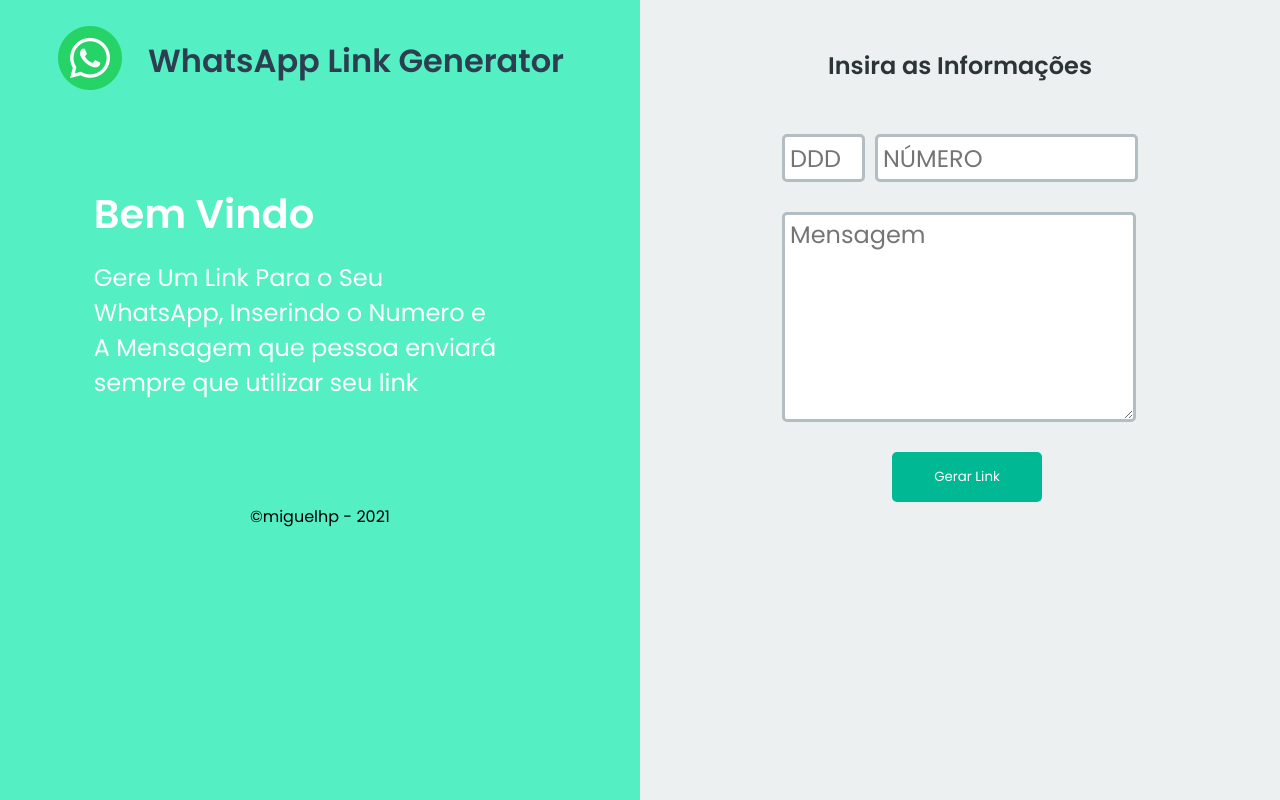
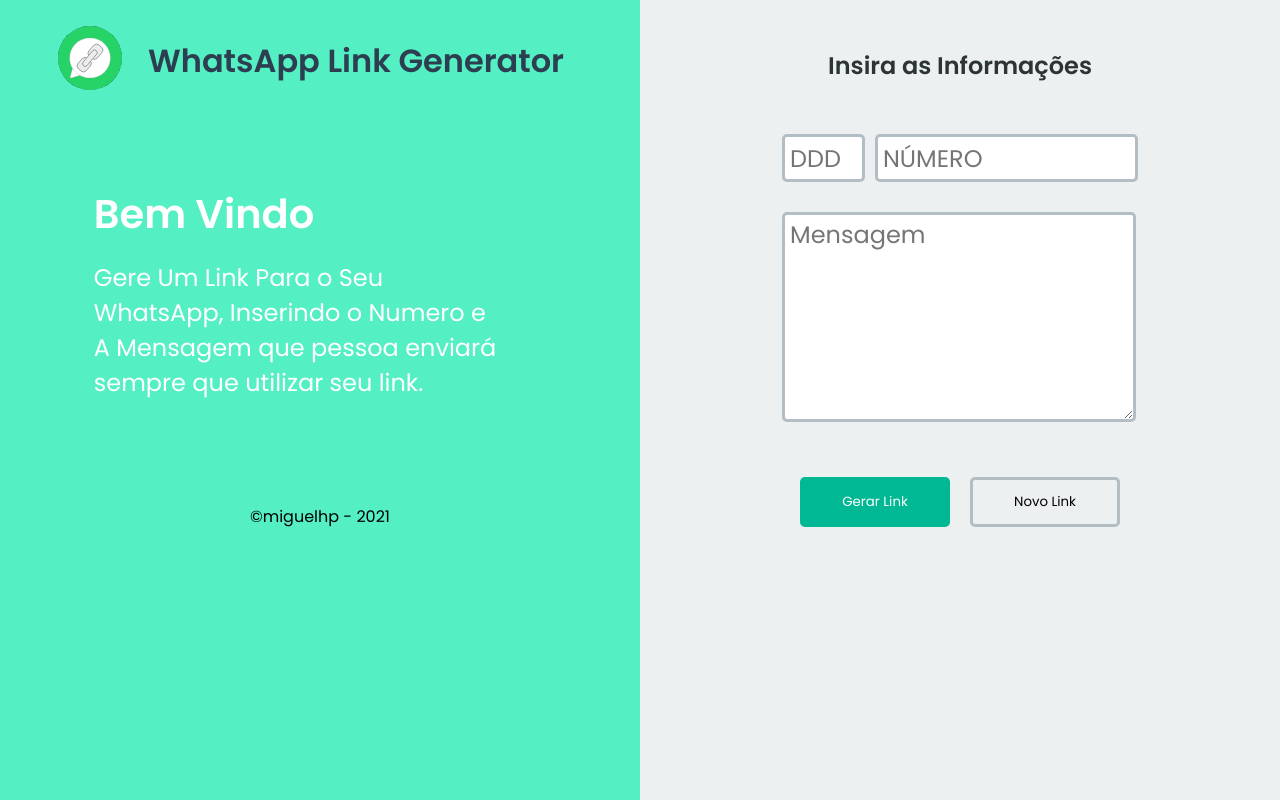
Before and after one commit to miguelhp373/WhatsApp_Link_Generator, a React (Create React App) app: page / in a window 1280 px wide. Built offline with nearby package versions, Linux system fonts and the light colour scheme.

Commit message:
Create Version 1.0.1 - 08-03-21

```diff
--- a/package.json
+++ b/package.json
@@ -4,16 +4,19 @@
   "private": true,
   "dependencies": {
     "@material-ui/core": "^4.11.3",
+    "@material-ui/lab": "^4.0.0-alpha.57",
     "@testing-library/jest-dom": "^5.11.4",
     "@testing-library/react": "^11.1.0",
     "@testing-library/user-event": "^12.1.10",
     "@types/jest": "^26.0.15",
     "@types/node": "^12.0.0",
     "@types/react": "^17.0.0",
+    "@types/react-alert": "^5.2.0",
     "@types/react-dom": "^17.0.0",
     "@types/react-modal": "^3.12.0",
-    "babel-loader": "^8.2.2",
     "react": "^17.0.1",
+    "react-alert": "^7.0.2",
+    "react-alert-template-basic": "^1.0.0",
     "react-dom": "^17.0.1",
     "react-icons": "^4.2.0",
     "react-modal": "^3.12.1",
--- a/src/App.tsx
+++ b/src/App.tsx
@@ -1,5 +1,5 @@
-import React, { useEffect, useState } from 'react';
-import Modal from 'react-modal'
+import React, { useState } from 'react';
+import Modal from 'react-modal';
 import { FaTimes, FaLink } from 'react-icons/fa'
 
 import global from '../src/styles/global.module.css';
@@ -8,21 +8,12 @@ import container_right from '../src/styles/container-right/container.module.css'
 import ModalStyles from '../src/styles/components/modal.module.css'
 
 
-
 Modal.setAppElement('#root')
 
 
+function App() {
 
 
-interface FieldsInput{
-  codNumber: string;
-  phoneNumber: string;
-  messageField: string;
-}
-
-
-
-function App() {
 
   const ModalStyle = {
     overlay: {
@@ -48,15 +39,18 @@ function App() {
 
   const FieldInitialValues = {
     codNumber: '',
-    phoneNumber:'',
+    phoneNumber: '',
     messageField: ''
   }
 
+
   const [modalIsOpen, setOpenModal] = useState(false);
-  const [values, setValues] = useState({FieldInitialValues})
+  const [values, setValues] = useState({ FieldInitialValues })
+  const [link, setLink] = useState('')
+  const [copy, setCopy] = useState(false)
 
 
-  function onChange(ev:React.ChangeEvent<HTMLInputElement> | React.ChangeEvent<HTMLTextAreaElement>){
+  function getValueToField(ev: React.ChangeEvent<HTMLInputElement> | React.ChangeEvent<HTMLTextAreaElement>) {
     const { id, value } = ev.currentTarget
 
     localStorage.setItem(id, value)
@@ -68,37 +62,60 @@ function App() {
   }
 
   function LinkCreate() {
+    let codField = (document.getElementById('codNumber') as HTMLInputElement)
+    let phoneField = (document.getElementById('phoneNumber') as HTMLInputElement)
+    let messageField = (document.getElementById('messageField') as HTMLInputElement)
 
+
+
+
+    if((codField.value === '')||(phoneField.value === '')||(messageField.value === '')){
+     alert('Preencha Todos Campos Para Prosseguir!')
+    }else{
       let codNumber = localStorage.getItem('codNumber')
       let phoneNumber = localStorage.getItem('phoneNumber')
       let message = localStorage.getItem('messageField')
       let LinkApi = 'wa.me/';
       let LinkGerated = `${LinkApi}55${codNumber}${phoneNumber}?text=${message}`;
-    console.log(LinkGerated)
-    localStorage.setItem('link',LinkGerated);
+      localStorage.setItem('link', LinkGerated)
       setOpenModal(true)
+      setLink(LinkGerated)
+    }
+
 
   }
 
+  function ClearFields(){
+    let cod = (document.getElementById('codNumber') as HTMLInputElement)
+    let phone = (document.getElementById('phoneNumber') as HTMLInputElement)
+    let message = (document.getElementById('messageField') as HTMLInputElement)
+    cod.value = ''
+    phone.value = ''
+    message.value = ''
+  }
+
+
+  function CopyLink() {
+    (document.getElementById('linkCopy') as HTMLInputElement).select();
+    document.execCommand('copy')
+    setCopy(true)
+  }
+
+
   function CloseModal() {
     setOpenModal(false)
+    setCopy(false)
   }
-
-/*  function CopyLink(){
-  var setLink = {(<HTMLInputElement>)document.getElementById('linkCopy').value} //parei aqui
-
-}  */
-
 
 
   return (
+
     <div className={global.container}>
-
       <div className={container_left.left_main_container}>
 
         <div className={container_left.title}>
           <div className={container_left.content}>
-            <img src="assets/whatsapp_icon.webp" alt="WhatsApp Logo" />
+            <img src="assets/logo.svg" alt="WhatsApp Logo" />
             <h1>WhatsApp Link Generator</h1>
           </div>
         </div>
@@ -109,7 +126,7 @@ function App() {
             <p>Gere Um Link Para o Seu <br />
               WhatsApp, Inserindo o Numero e <br />
               A Mensagem que pessoa enviará <br />
-              sempre que utilizar seu link
+              sempre que utilizar seu link.
             </p>
           </div>
         </div>
@@ -130,21 +147,25 @@ function App() {
 
             <div className={container_right.field_number_phone}>
               <input type="text" name="ddd" id="codNumber" className={container_right.field_ddd} placeholder='DDD' maxLength={2}
-              onChange={onChange}
+                onChange={getValueToField}
                 required
               />
               <input type="text" name="number-phone" id="phoneNumber" className={container_right.field_phone} placeholder='NÚMERO' maxLength={9}
-              onChange={onChange}
+                onChange={getValueToField}
                 required
               />
             </div>
 
             <div className={container_right.field_text_area}>
-              <textarea id='messageField' className={container_right.message_field} placeholder='Mensagem' onChange={onChange} required/>
+              <textarea id='messageField' className={container_right.message_field} placeholder='Mensagem' onChange={getValueToField} required />
             </div>
 
+            <br />
+
+            <div className={container_right.buttonContainer}>
               <div className={container_right.button_submit_generator}>
-              <button onClick={LinkCreate} >Gerar Link</button>
+                <button onClick={LinkCreate} className={container_right.btnGenerated}>Gerar Link</button>
+                <button onClick={ClearFields} className={container_right.newLink} >Novo Link</button>
 
 
 
@@ -160,15 +181,17 @@ function App() {
                   <div className={ModalStyles.container}>
                     <div className={ModalStyles.contentModal}>
 
-                    <input type="text" id='linkCopy' className={ModalStyles.linkField} />
+                      <input type="text" id='linkCopy' value={link} className={ModalStyles.linkField} />
 
                       <button
-                       /* onClick={CopyLink} */
+
+                        onClick={CopyLink}
+
                         className={ModalStyles.buttonLink}>
                         <FaLink style={{ paddingTop: '2px' }} />
                       &nbsp;
                       <span>
-                        Copiar Link
+                          {copy ? ('Copiado') : ('Copiar Link')}
                         </span>
                       </button>
 
@@ -178,6 +201,9 @@ function App() {
 
               </div>
             </div>
+
+
+          </div>
         </div>
       </div>
     </div>
--- a/src/styles/components/modal.module.css
+++ b/src/styles/components/modal.module.css
@@ -40,6 +40,8 @@
     width: 300px;
     height: 30px;
     font-size: 1rem;
+    padding-left:0.75rem;
+    box-sizing: border-box;
     border-radius: 5px;
     border: 3px solid #b2bec3;
 }
--- a/src/styles/container-right/container.module.css
+++ b/src/styles/container-right/container.module.css
@@ -88,11 +88,15 @@
 
 
 .button_submit_generator{
+    display: flex;
+    flex-direction: row;
+    justify-content: center;
+
     margin-top: 140px;
-    margin-left: 120px;
+
 }
 
-.button_submit_generator>button{
+.button_submit_generator>.btnGenerated{
     background:#00b894;
     color: #FFFF;
     border: none;
@@ -102,6 +106,21 @@
     transition: filter 0.2s;
 }
 
-.button_submit_generator>button:hover{
+.button_submit_generator>.btnGenerated:hover{
     filter: brightness(90%);
 }
+
+.button_submit_generator>.newLink{
+    background:transparent;
+    color: #000;
+    border: 3px solid #b2bec3;
+    border-radius: 5px;
+    width: 150px;
+    height: 50px;
+    margin-left: 20px;
+    transition: filter 0.2s;
+}
+
+.button_submit_generator>.newLink:hover{
+    filter: brightness(70%);
+}
```
Also changed, not shown: 2 other files (tests, documents, lock files or other folders). Lines whose indentation alone changed are shown as unchanged.
